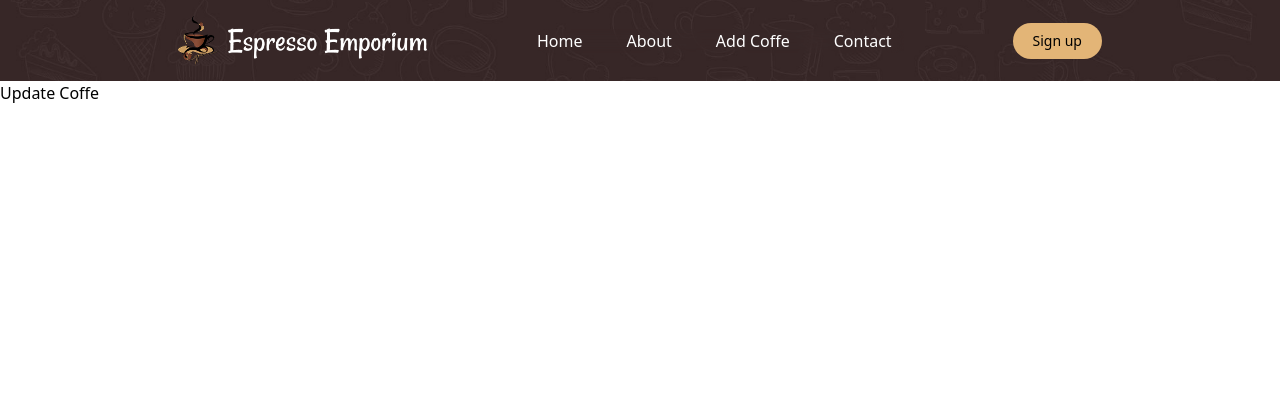
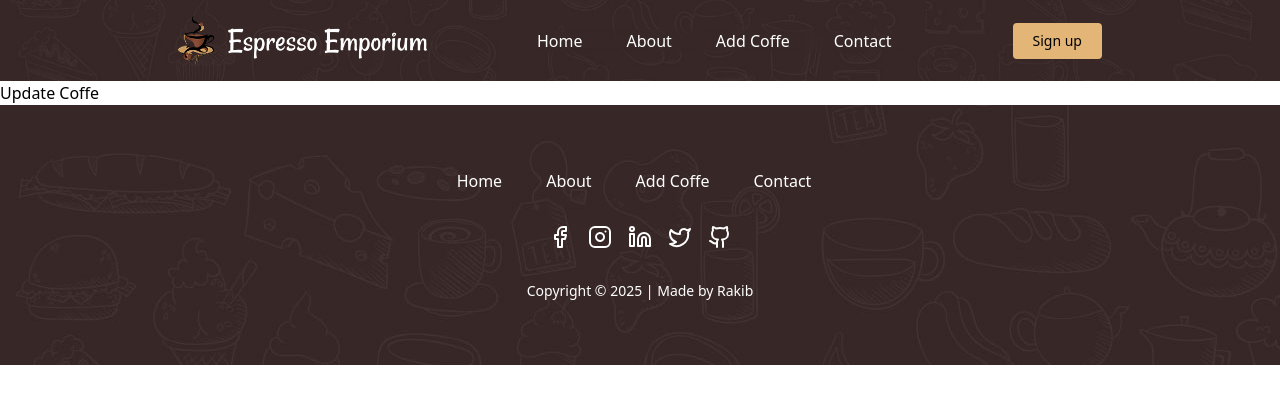
Before and after one commit to rakibahmeddev/coffe-store-client, a React (Vite) app: page /updateCoffe in a window 1280 px wide. Shown: the top 404 px of the page. Built offline with nearby package versions, Linux system fonts and the light colour scheme.

Commit message:
ui looks more better of fixing some css

```diff
--- a/src/Layout/Root.jsx
+++ b/src/Layout/Root.jsx
@@ -1,12 +1,14 @@
 import React from 'react';
 import Header from '../components/Header';
 import { Outlet } from 'react-router-dom';
+import Footer from '../components/Footer';
 
 const Root = () => {
   return (
-    <div className='max-w-full mx-auto'>
+    <div className="max-w-full mx-auto">
       <Header></Header>
       <Outlet></Outlet>
+      <Footer></Footer>
     </div>
   );
 };
--- a/src/components/Banner.jsx
+++ b/src/components/Banner.jsx
@@ -5,7 +5,7 @@ const Banner = () => {
   return (
     <section
       style={{ backgroundImage: `url(${BannerImg})` }}
-      className="relative py-20 flex flex-col items-center justify-center text-center shadow-lg bg-cover bg-center h-[450px]"
+      className="relative py-20 flex flex-col items-center justify-center text-center shadow-lg bg-cover bg-center h-[80vh]"
     >
       <div className="flex w-3/4 mx-auto px-10">
         <div className="w-[50%]"></div>
--- a/src/components/CoffeCard.jsx
+++ b/src/components/CoffeCard.jsx
@@ -4,8 +4,7 @@ import { FaPenToSquare } from 'react-icons/fa6';
 import { FaTrash } from 'react-icons/fa';
 
 const CoffeCard = ({ coffe }) => {
-  const { name, quantity, supplier, taste, category, description, photoUrl } =
-    coffe;
+  const { name, supplier, taste, photoUrl } = coffe;
 
   return (
     <div
@@ -15,7 +14,7 @@ const CoffeCard = ({ coffe }) => {
       {/* image area */}
       <div className="w-[25%]">
         <img
-          className="rounded-md max-h-40 w-full object-cover transition-transform duration-300 hover:scale-105"
+          className="rounded-md w-[80px] transition-transform duration-300 hover:scale-105"
           src={photoUrl}
           alt="officeImage"
         />
--- a/src/components/Coffes.jsx
+++ b/src/components/Coffes.jsx
@@ -6,7 +6,7 @@ const Coffes = ({ coffes }) => {
   console.log(coffes);
   return (
     <div
-      className="relative py-22 bg-no-repeat bg-contain bg-center z-10"
+      className="relative py-22 bg-no-repeat bg-cover bg-[center_-20%] z-10 w-full"
       style={{ backgroundImage: `url(${bgImg})` }}
     >
       <h2 className="text-4xl text-center font-semibold text-[#331A15] pb-4">
--- /dev/null
+++ b/src/components/Footer.jsx
@@ -0,0 +1,188 @@
+import React from 'react';
+import bgImg from '../assets/images/more/headerbg.jpg';
+import { Link, NavLink } from 'react-router-dom';
+
+const Footer = () => {
+  const links = (
+    <>
+      <NavLink
+        to="/"
+        className={({ isActive }) =>
+          `mr-3 transition-all duration-200 hover:scale-95 ${
+            isActive
+              ? 'text-[#E3B577] font-bold scale-110'
+              : 'text-white text-base'
+          }`
+        }
+      >
+        Home
+      </NavLink>
+      <NavLink
+        to="/about"
+        className={({ isActive }) =>
+          `mr-3 transition-all duration-200 hover:scale-95 ${
+            isActive
+              ? 'text-[#E3B577] font-bold scale-110'
+              : 'text-white text-base'
+          }`
+        }
+      >
+        About
+      </NavLink>
+      <NavLink
+        to="/addCoffe"
+        className={({ isActive }) =>
+          `mr-3 transition-all duration-200 hover:scale-95 ${
+            isActive
+              ? 'text-[#E3B577] font-bold scale-110'
+              : 'text-white text-base'
+          }`
+        }
+      >
+        Add Coffe
+      </NavLink>
+      <NavLink
+        to="/contact"
+        className={({ isActive }) =>
+          `mr-3 transition-all duration-200 hover:scale-95 ${
+            isActive
+              ? 'text-[#E3B577] font-bold scale-110'
+              : 'text-white text-base'
+          }`
+        }
+      >
+        Contact
+      </NavLink>
+    </>
+  );
+
+  return (
+    <footer
+      className="flex flex-col bg-slate-50 items-center justify-around w-full py-16 text-sm text-gray-800/70"
+      style={{ backgroundImage: `url(${bgImg})` }}
+    >
+      <div className="flex items-center gap-8">{links}</div>
+      <div className="flex items-center gap-4 mt-8 text-white">
+        <a
+          href="#"
+          className="hover:-translate-y-0.5 transition-all duration-300 hover:text-[#E3B578]"
+        >
+          <svg
+            width="24"
+            height="24"
+            viewBox="0 0 24 24"
+            fill="none"
+            xmlns="http://www.w3.org/2000/svg"
+          >
+            <path
+              d="M18 2h-3a5 5 0 0 0-5 5v3H7v4h3v8h4v-8h3l1-4h-4V7a1 1 0 0 1 1-1h3z"
+              stroke="currentColor"
+              strokeWidth="2"
+              strokeLinecap="round"
+              strokeLinejoin="round"
+            />
+          </svg>
+        </a>
+        <a
+          href="#"
+          className="hover:-translate-y-0.5 transition-all duration-300 hover:text-[#E3B578]"
+        >
+          <svg
+            width="24"
+            height="24"
+            viewBox="0 0 24 24"
+            fill="none"
+            xmlns="http://www.w3.org/2000/svg"
+          >
+            <path
+              d="M17 2H7a5 5 0 0 0-5 5v10a5 5 0 0 0 5 5h10a5 5 0 0 0 5-5V7a5 5 0 0 0-5-5"
+              stroke="currentColor"
+              strokeWidth="2"
+              strokeLinecap="round"
+              strokeLinejoin="round"
+            />
+            <path
+              d="M16 11.37a4 4 0 1 1-7.914 1.173A4 4 0 0 1 16 11.37m1.5-4.87h.01"
+              stroke="currentColor"
+              strokeWidth="2"
+              strokeLinecap="round"
+              strokeLinejoin="round"
+            />
+          </svg>
+        </a>
+        <a
+          href="#"
+          className="hover:-translate-y-0.5 transition-all duration-300 hover:text-[#E3B578]"
+        >
+          <svg
+            width="24"
+            height="24"
+            viewBox="0 0 24 24"
+            fill="none"
+            xmlns="http://www.w3.org/2000/svg"
+          >
+            <path
+              d="M16 8a6 6 0 0 1 6 6v7h-4v-7a2 2 0 0 0-4 0v7h-4v-7a6 6 0 0 1 6-6M6 9H2v12h4zM4 6a2 2 0 1 0 0-4 2 2 0 0 0 0 4"
+              stroke="currentColor"
+              strokeWidth="2"
+              strokeLinecap="round"
+              strokeLinejoin="round"
+            />
+          </svg>
+        </a>
+        <a
+          href="#"
+          className="hover:-translate-y-0.5 transition-all duration-300 hover:text-[#E3B578]"
+        >
+          <svg
+            width="24"
+            height="24"
+            viewBox="0 0 24 24"
+            fill="none"
+            xmlns="http://www.w3.org/2000/svg"
+          >
+            <path
+              d="M22 4s-.7 2.1-2 3.4c1.6 10-9.4 17.3-18 11.6 2.2.1 4.4-.6 6-2C3 15.5.5 9.6 3 5c2.2 2.6 5.6 4.1 9 4-.9-4.2 4-6.6 7-3.8 1.1 0 3-1.2 3-1.2"
+              stroke="currentColor"
+              strokeWidth="2"
+              strokeLinecap="round"
+              strokeLinejoin="round"
+            />
+          </svg>
+        </a>
+        <a
+          href="#"
+          className="hover:-translate-y-0.5 transition-all duration-300 hover:text-[#E3B578]"
+        >
+          <svg
+            width="24"
+            height="24"
+            viewBox="0 0 24 24"
+            fill="none"
+            xmlns="http://www.w3.org/2000/svg"
+          >
+            <path
+              d="M15 22v-4a4.8 4.8 0 0 0-1-3.5c3 0 6-2 6-5.5.08-1.25-.27-2.48-1-3.5.28-1.15.28-2.35 0-3.5 0 0-1 0-3 1.5-2.64-.5-5.36-.5-8 0C6 2 5 2 5 2c-.3 1.15-.3 2.35 0 3.5A5.4 5.4 0 0 0 4 9c0 3.5 3 5.5 6 5.5-.39.49-.68 1.05-.85 1.65S8.93 17.38 9 18v4"
+              stroke="currentColor"
+              strokeWidth="2"
+              strokeLinecap="round"
+              strokeLinejoin="round"
+            />
+            <path
+              d="M9 18c-4.51 2-5-2-7-2"
+              stroke="currentColor"
+              strokeWidth="2"
+              strokeLinecap="round"
+              strokeLinejoin="round"
+            />
+          </svg>
+        </a>
+      </div>
+      <p className="mt-8 text-center text-white">
+        Copyright © 2025 | Made by Rakib
+      </p>
+    </footer>
+  );
+};
+
+export default Footer;
--- a/src/components/Header.jsx
+++ b/src/components/Header.jsx
@@ -100,7 +100,7 @@ export default function Header() {
         <div className="flex items-center ">
           <Link
             to="/"
-            className="hidden md:flex bg-[#E3B577] text-black px-5 py-2 rounded-full text-sm font-medium hover:border-2 hover:border-white hover:bg-transparent hover:text-white transition"
+            className="hidden md:flex bg-[#E3B577] text-black px-5 py-2 rounded text-sm font-medium hover:border hover:border-white hover:bg-transparent hover:text-white transition"
             href="#"
           >
             Sign up
```
Also changed, not shown: src/assets/images/more/bg3.png (renamed from src/assets/images/more/10.png), src/assets/images/more/bg4.jpg (renamed from src/assets/images/more/24.jpg).
